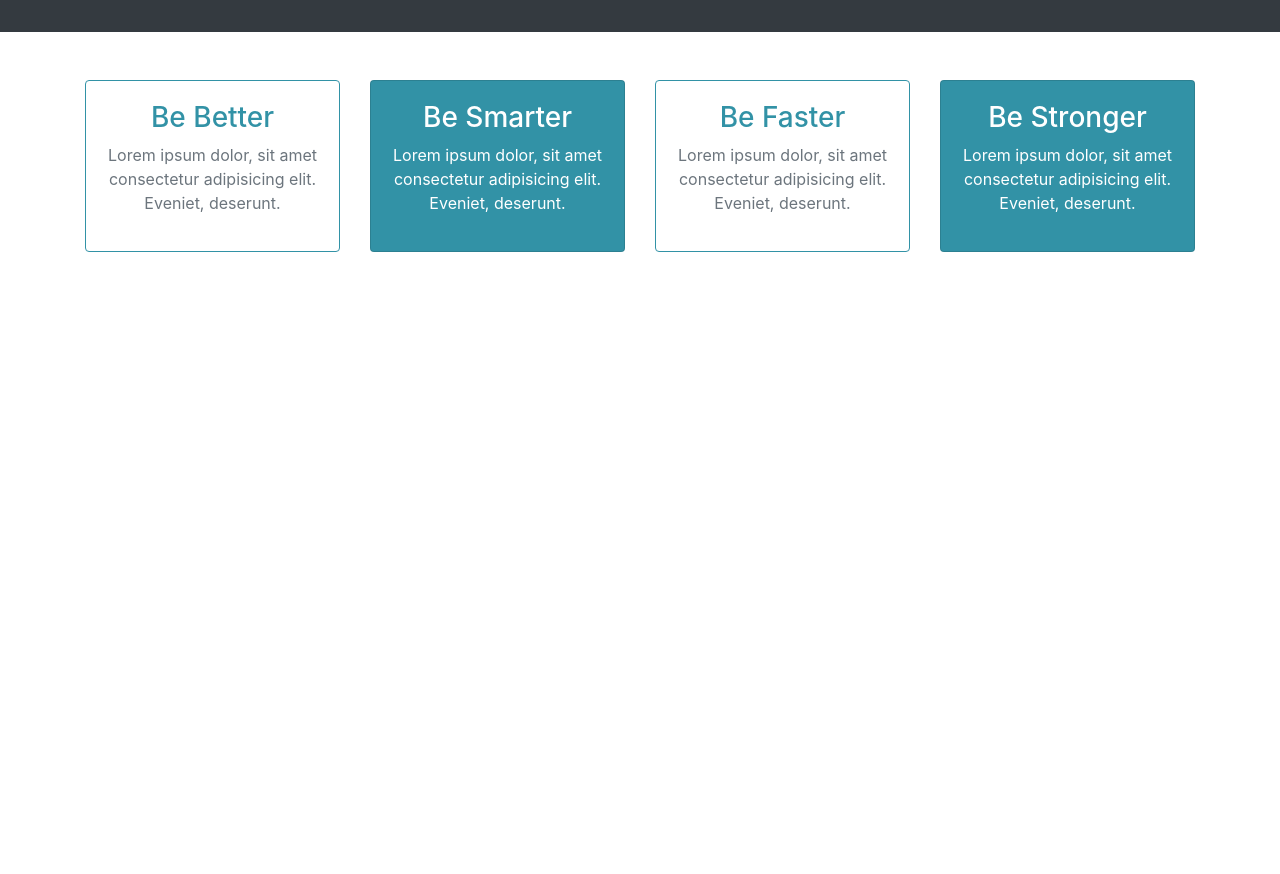
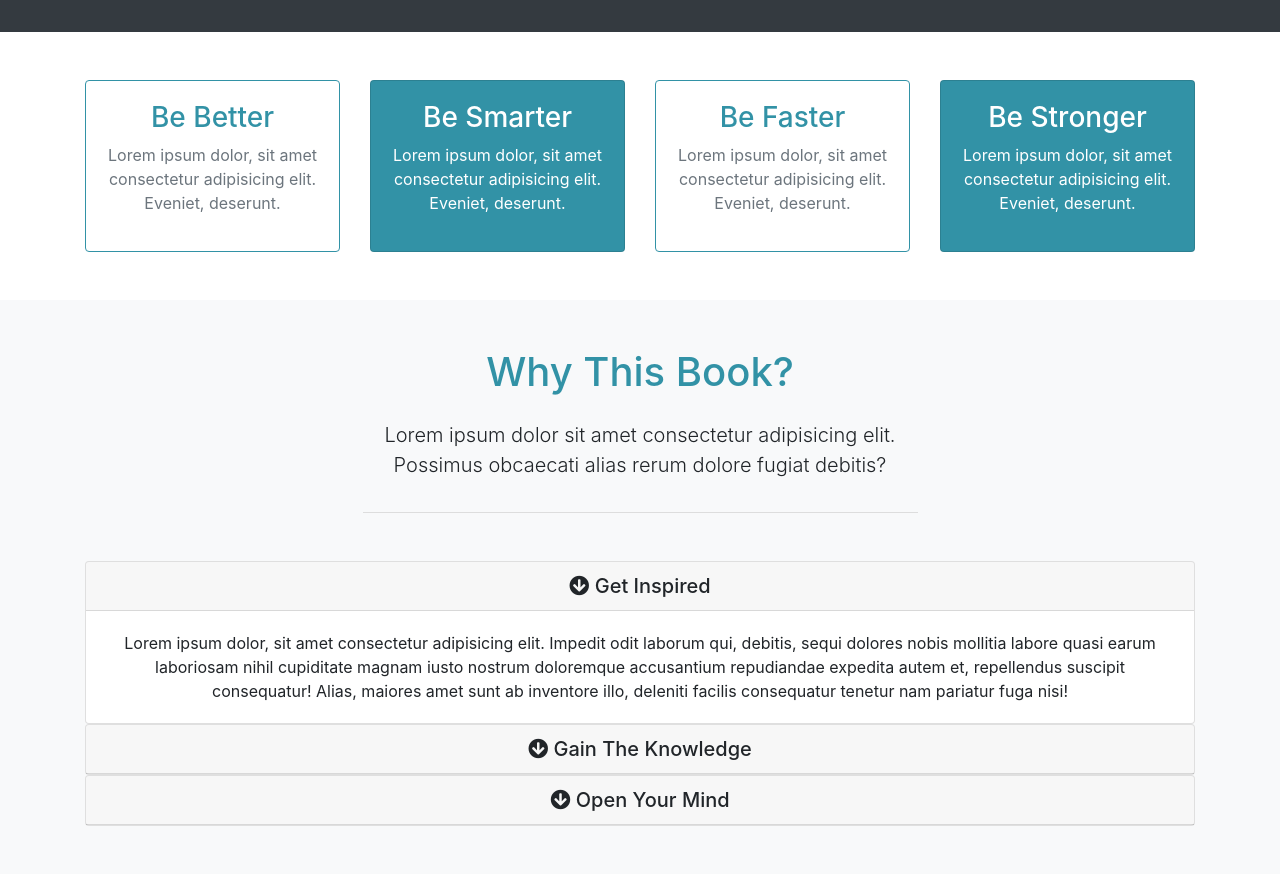
Before and after one commit to ahallam75/book-theme-bootstrap, a plain HTML site: page index.html in a window 1280 px wide. Shown: the part 817-1691 px from the top of the page. Before the commit the page ends 1117 px from the top, so only its background shows below. Drawn offline with nearby package versions, Linux system fonts and the light colour scheme.

Commit message:
About section complete

```diff
--- a/index.html
+++ b/index.html
@@ -159,6 +159,108 @@
         </div>
       </div>
     </section>
+
+    <!-- ABOUT / WHY SECTION -->
+    <section id="about" class="py-5 text-center bg-light">
+      <div class="container">
+        <div class="row">
+          <div class="col">
+            <div class="info-header mb-5">
+              <h1 class="text-primary pb-3">
+                Why This Book?
+              </h1>
+              <p class="lead pb-3">
+                Lorem ipsum dolor sit amet consectetur adipisicing elit.
+                Possimus obcaecati alias rerum dolore fugiat debitis?
+              </p>
+            </div>
+
+            <!-- ACCORDION -->
+            <div id="accordion">
+              <div class="card">
+                <div class="card-header">
+                  <h5 class="mb-0">
+                    <div
+                      href="#collapse1"
+                      data-toggle="collapse"
+                      data-parent="#accordion"
+                    >
+                      <i class="fas fa-arrow-circle-down"></i> Get Inspired
+                    </div>
+                  </h5>
+                </div>
+
+                <div id="collapse1" class="collapse show">
+                  <div class="card-body">
+                    Lorem ipsum dolor, sit amet consectetur adipisicing elit.
+                    Impedit odit laborum qui, debitis, sequi dolores nobis
+                    mollitia labore quasi earum laboriosam nihil cupiditate
+                    magnam iusto nostrum doloremque accusantium repudiandae
+                    expedita autem et, repellendus suscipit consequatur! Alias,
+                    maiores amet sunt ab inventore illo, deleniti facilis
+                    consequatur tenetur nam pariatur fuga nisi!
+                  </div>
+                </div>
+              </div>
+
+              <div class="card">
+                <div class="card-header">
+                  <h5 class="mb-0">
+                    <div
+                      href="#collapse2"
+                      data-toggle="collapse"
+                      data-parent="#accordion"
+                    >
+                      <i class="fas fa-arrow-circle-down"></i> Gain The
+                      Knowledge
+                    </div>
+                  </h5>
+                </div>
+
+                <div id="collapse2" class="collapse">
+                  <div class="card-body">
+                    Lorem ipsum dolor, sit amet consectetur adipisicing elit.
+                    Impedit odit laborum qui, debitis, sequi dolores nobis
+                    mollitia labore quasi earum laboriosam nihil cupiditate
+                    magnam iusto nostrum doloremque accusantium repudiandae
+                    expedita autem et, repellendus suscipit consequatur! Alias,
+                    maiores amet sunt ab inventore illo, deleniti facilis
+                    consequatur tenetur nam pariatur fuga nisi!
+                  </div>
+                </div>
+              </div>
+
+              <div class="card">
+                <div class="card-header">
+                  <h5 class="mb-0">
+                    <div
+                      href="#collapse3"
+                      data-toggle="collapse"
+                      data-parent="#accordion"
+                    >
+                      <i class="fas fa-arrow-circle-down"></i> Open Your Mind
+                    </div>
+                  </h5>
+                </div>
+
+                <div id="collapse3" class="collapse">
+                  <div class="card-body">
+                    Lorem ipsum dolor, sit amet consectetur adipisicing elit.
+                    Impedit odit laborum qui, debitis, sequi dolores nobis
+                    mollitia labore quasi earum laboriosam nihil cupiditate
+                    magnam iusto nostrum doloremque accusantium repudiandae
+                    expedita autem et, repellendus suscipit consequatur! Alias,
+                    maiores amet sunt ab inventore illo, deleniti facilis
+                    consequatur tenetur nam pariatur fuga nisi!
+                  </div>
+                </div>
+              </div>
+            </div>
+          </div>
+        </div>
+      </div>
+    </section>
+
     <script
       src="http://code.jquery.com/jquery-3.4.1.min.js"
       integrity="sha256-CSXorXvZcTkaix6Yvo6HppcZGetbYMGWSFlBw8HfCJo="
--- a/scss/style.scss
+++ b/scss/style.scss
@@ -31,6 +31,12 @@ body {
   }
 }
 
+.info-header {
+  width: 50%;
+  margin: auto;
+  border-bottom: 1px #ddd solid;
+}
+
 @media (max-width: 768px) {
   #showcase {
     min-height: 500px;
```
Also changed, not shown: css/style.css.
